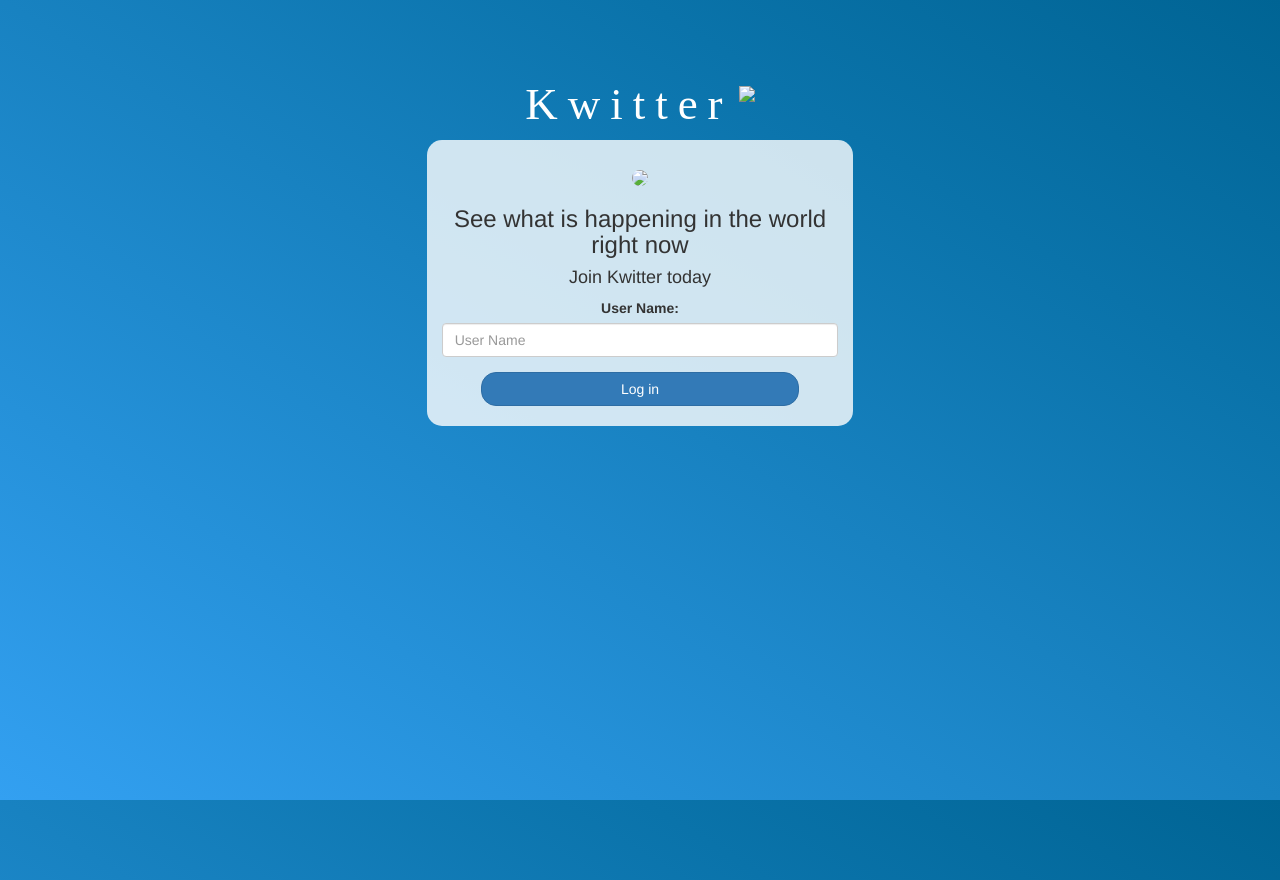
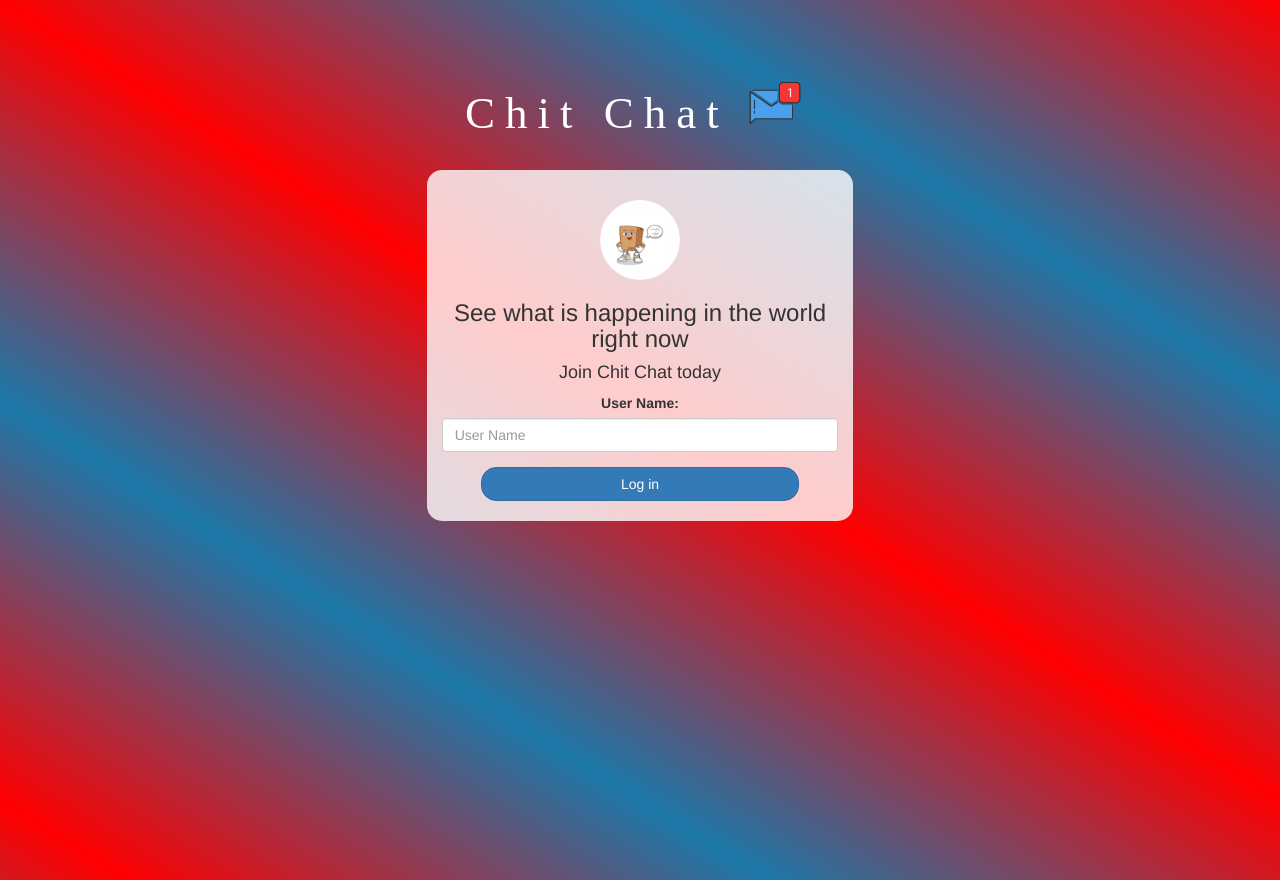
Before and after one commit to CYMOEN/LetsChat1, a plain HTML site: page index.html in a window 1280 px wide. Drawn offline with nearby package versions, Linux system fonts and the light colour scheme; files that its build step writes are made by us from their sources; a web font is replaced by a local one.

Commit message:
Add files via upload

```diff
--- a/index.html
+++ b/index.html
@@ -1,27 +1,27 @@
 <!DOCTYPE html>
 <html>
 <head>
-	<title>LetsChat</title>
+	<title>Chit Chat</title>
 <link href="https://fonts.googleapis.com/css?family=Yeon+Sung&display=swap" rel="stylesheet"><meta name="viewport" content="width=device-width, initial-scale=1">
 
 <link rel="stylesheet" href="https://maxcdn.bootstrapcdn.com/bootstrap/3.4.0/css/bootstrap.min.css">
 <script src="https://ajax.googleapis.com/ajax/libs/jquery/3.4.1/jquery.min.js"></script>
 <script src="https://maxcdn.bootstrapcdn.com/bootstrap/3.4.0/js/bootstrap.min.js"></script>
 
-<link rel="stylesheet" type="text/css" href="style/style.css">
+<link rel="stylesheet" type="text/css" href="style.css">
 <script src="kwitter.js"></script>
 </head>
 <body>
 <center>
 	<h1 class="header">
-		Kwitter	<sup>
+		Chit Chat	<sup>
 	<img src="m2.png">
 	</sup>
 </h1>
 	<div class="col-lg-4 col-md-6 col-sm-6 col-xs-11 login_div">
-	<img src="logo.png" class="logo">
+	<img src="Box Delivery Service.png" class="logo">
 		<h3 >See what is happening in the world right now</h3>
-		<h4 >Join Kwitter today</h4>
+		<h4 >Join Chit Chat today</h4>
 		<div class="form-group">
 		  <label >User Name:</label>
 			<input type="text" id="user_name" class="form-control" placeholder="User Name">
--- a/style.css
+++ b/style.css
@@ -6,7 +6,7 @@ html, body
 
 body
 {
-background-image: linear-gradient(to right top, #33a0f1, #2591d9, #1882c1, #0a73aa, #006494);
+background-image: linear-gradient(to right top, #ff0000, #1c78a9, #ff0000, #1c78a9, #ff0000);
 }
 
 .header
```
Also changed, not shown: Box Delivery Service.png (added), m2.png (added).
